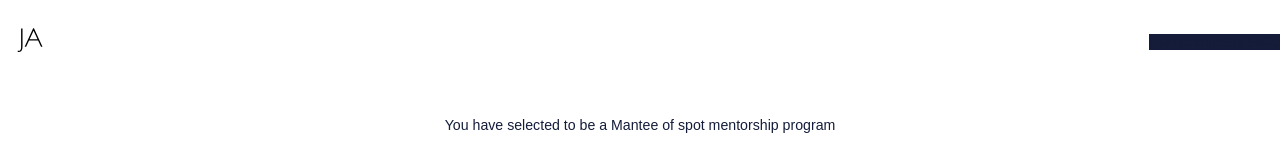
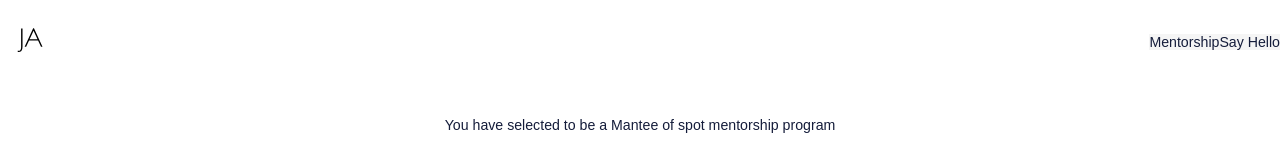
Before and after one commit to Jefferyagyepong/jefferyagyepong.io, a Next.js app: page /checkout in a window 1280 px wide. Shown: the top 160 px of the page. Built offline with nearby package versions, Linux system fonts and the light colour scheme.

Commit message:
site updated

```diff
--- a/components/Header.js
+++ b/components/Header.js
@@ -1,12 +1,12 @@
 import Link from "next/link";
-import Image from 'next/image';
+import Image from "next/image";
 export default function Header() {
   return (
     <header>
       <Link href={"./"}>
-        <Image src={"/jeffery.svg"} width={60} height={80} alt="logo"/>
+        <Image src={"/jeffery.svg"} width={60} height={80} alt="logo" />
       </Link>
-
+      <div className="right">
         <section className="top-nav">
           <input id="menu-toggle" type="checkbox" />
 
@@ -26,6 +26,7 @@ export default function Header() {
             </li>
           </ul>
         </section>
+      </div>
     </header>
   );
 }
--- a/sass/base/_base.scss
+++ b/sass/base/_base.scss
@@ -128,6 +128,7 @@ input {
 
 }
 
+
 input[type=submit] {
   display: block;
   max-width: 400px;
--- a/sass/components/Footer.scss
+++ b/sass/components/Footer.scss
@@ -20,8 +20,7 @@ footer {
   background-color: hsl(0, 0, 90%);
   border-radius: $border-radius;
   margin: $margin;
-  padding-top: 2rem;
-  padding-bottom: 2rem;
+  padding: 10px;
   gap: 1.5rem;
   justify-content: center;
 
@@ -32,6 +31,14 @@ footer {
   background-color: white;
   border-radius: $border-radius;
   padding: 0.5rem 1rem;
+
+
+}
+.container-flex-link:hover, .container-flex-link:visited {
+
+  background-color: black;
+  color: white;
+
 
 
 }
--- a/sass/components/_Header.scss
+++ b/sass/components/_Header.scss
@@ -7,19 +7,29 @@ header{
   flex-direction: row;
 
 }
-
-
-.menu {
-  display: none;
+.right{
+display: flex;
+ align-items: center;
+ flex-direction: row;
+ justify-content: center;
+ padding: 0;
 }
 
 
+/* nav*/
 .top-nav {
   display: flex;
   justify-content: center;
   align-items: center;
   color: #fff;
-  height: 50px;
+  height: 20px;
+  right: 0;
+  margin-left: 0;
+  margin-right: 0;
+  left: 0;
+  z-index: 50;
+
+
 
 }
 
@@ -32,8 +42,10 @@ header{
 }
 
 .menu>li {
-  margin: 0 1rem;
+  margin: 0;
   overflow: hidden;
+  left: 0;
+  right: 0;
 }
 
 .menu-button-container {
@@ -44,6 +56,7 @@ header{
   flex-direction: column;
   justify-content: center;
   align-items: center;
+  padding: 0;
 }
 
 #menu-toggle {
@@ -54,10 +67,9 @@ header{
 .menu-button::before,
 .menu-button::after {
   display: block;
-  background-color: gray;
-  color: #fff;
+  background-color: black;
   position: absolute;
-  height: 1px;
+  height: 1.5px;
   width: 20px;
   transition: transform 400ms cubic-bezier(0.23, 1, 0.32, 1);
   border-radius: 2px;
@@ -74,7 +86,7 @@ header{
 }
 
 #menu-toggle:checked+.menu-button-container .menu-button::before {
-  margin-top: 0px;
+  margin-top: 0;
   transform: rotate(405deg);
 }
 
@@ -83,7 +95,7 @@ header{
 }
 
 #menu-toggle:checked+.menu-button-container .menu-button::after {
-  margin-top: 0px;
+  margin-top: 0;
   transform: rotate(-405deg);
 }
 
@@ -92,10 +104,23 @@ header{
     display: flex;
   }
 
+  .top-nav {
+    display: flex;
+    justify-content: center;
+    align-items: center;
+    color: #fff;
+    height: 20px;
+    right: 0;
+    margin-left: 0;
+    margin-right: 0;
+    left: 0;
+
+  }
+
   .menu {
     position: absolute;
     top: 0;
-    margin-top:0;
+    margin-top: 90px;
     right: 0;
     flex-direction: column;
     width: 100%;
@@ -110,12 +135,13 @@ header{
     padding: 0;
     border: 0;
     transition: height 400ms cubic-bezier(0.23, 1, 0.32, 1);
-    background-color: #141c3aff;
+    background-color: whitesmoke;
+
   }
 
   #menu-toggle:checked~.menu li {
     height: 2.5em;
-    padding: 0.8em;
+    padding: 0;
     transition: height 400ms cubic-bezier(0.23, 1, 0.32, 1);
   }
 
@@ -123,7 +149,7 @@ header{
     display: flex;
     justify-content: center;
     margin: 0;
-    padding: 0.9em 0;
+    padding: 0;
     width: 100%;
 
   }
```
Lines whose indentation alone changed are shown as unchanged.
